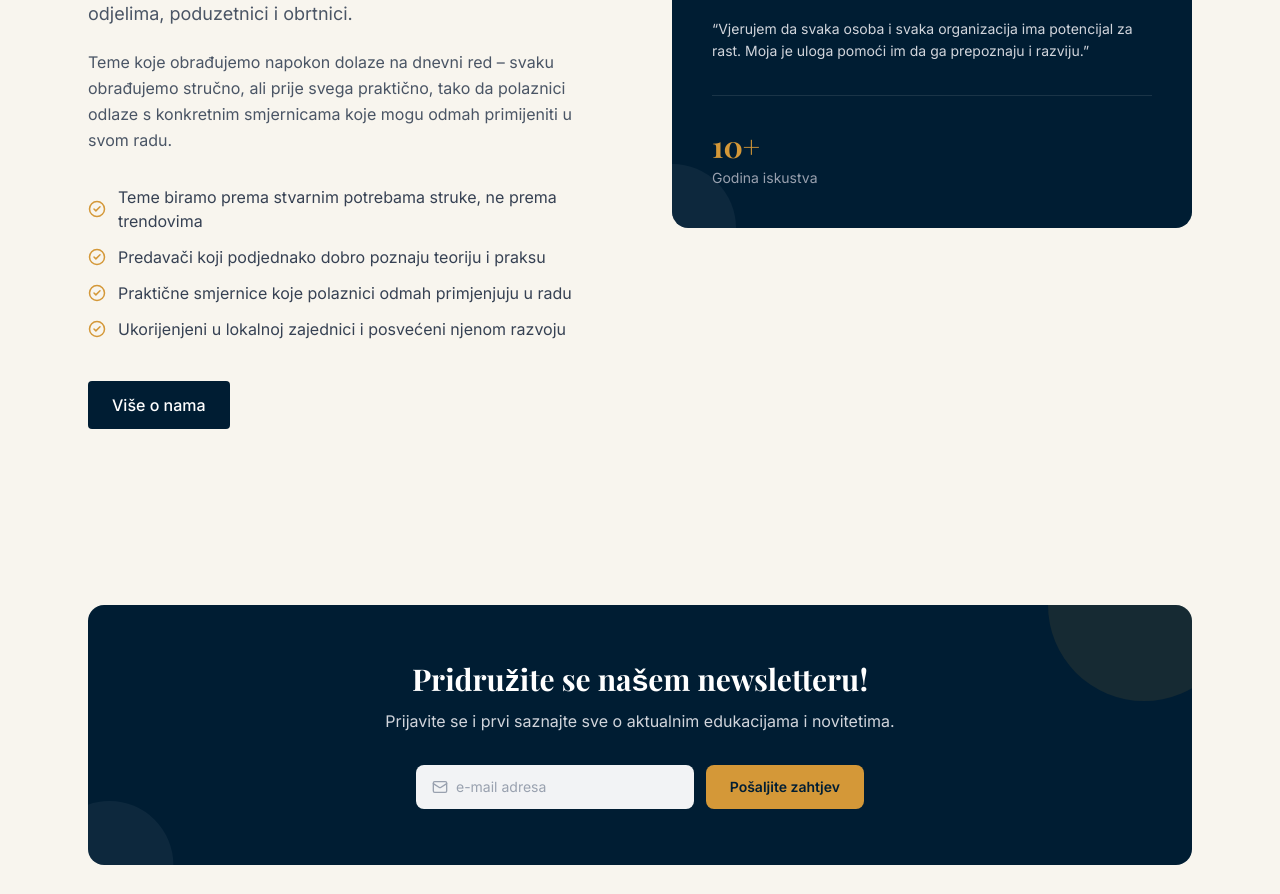
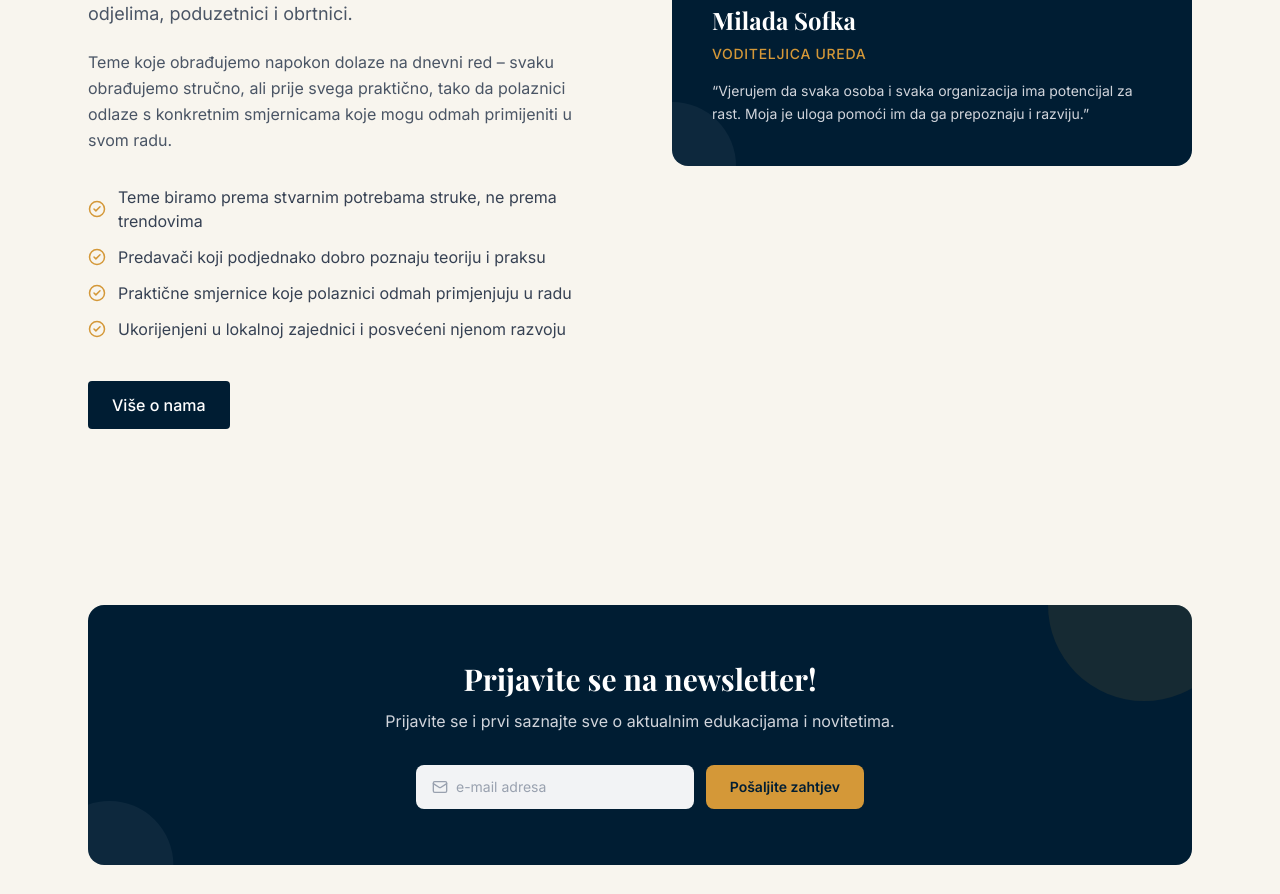
Before and after one commit to dejunga/localis, a Next.js app: page / in a window 1280 px wide. Shown: the part 2579-3473 px from the top of the page. Built offline with nearby package versions, Linux system fonts and the light colour scheme; a web font is replaced by a local one.

Commit message:
Remove "10+ Godina iskustva" stat from home and o-nama, update newsletter CTA text

```diff
--- a/app/(site)/o-nama/page.tsx
+++ b/app/(site)/o-nama/page.tsx
@@ -108,10 +108,6 @@ export default function ONamaPage() {
                   <p className="text-[var(--gold)] text-sm uppercase tracking-wider font-medium mb-4">
                     Vlasnica i osnivačica · vl. LOCALIS
                   </p>
-                  <div className="pt-6 border-t border-white/10">
-                    <div className="text-2xl font-bold text-[var(--gold)] font-[family-name:var(--font-playfair)]">10+</div>
-                    <div className="text-gray-400 text-xs mt-1">Godina iskustva</div>
-                  </div>
                 </div>
               </div>
             </motion.div>
--- a/components/sections/About.tsx
+++ b/components/sections/About.tsx
@@ -95,11 +95,6 @@ export default function About() {
                   &ldquo;Vjerujem da svaka osoba i svaka organizacija ima potencijal
                   za rast. Moja je uloga pomoći im da ga prepoznaju i razviju.&rdquo;
                 </p>
-
-                <div className="mt-8 pt-8 border-t border-white/10">
-                  <div className="text-3xl font-bold text-[var(--gold)] font-[family-name:var(--font-playfair)]">10+</div>
-                  <div className="text-gray-400 text-sm mt-1">Godina iskustva</div>
-                </div>
               </div>
             </div>
 
--- a/components/sections/Newsletter.tsx
+++ b/components/sections/Newsletter.tsx
@@ -30,7 +30,7 @@ export default function Newsletter() {
 
           <div className="relative max-w-lg mx-auto">
             <h2 className="text-2xl md:text-3xl font-bold text-white mb-3 font-[family-name:var(--font-playfair)]">
-              Pridružite se našem newsletteru!
+              Prijavite se na newsletter!
             </h2>
             <p className="text-gray-300 mb-8">
               Prijavite se i prvi saznajte sve o aktualnim edukacijama i
```
